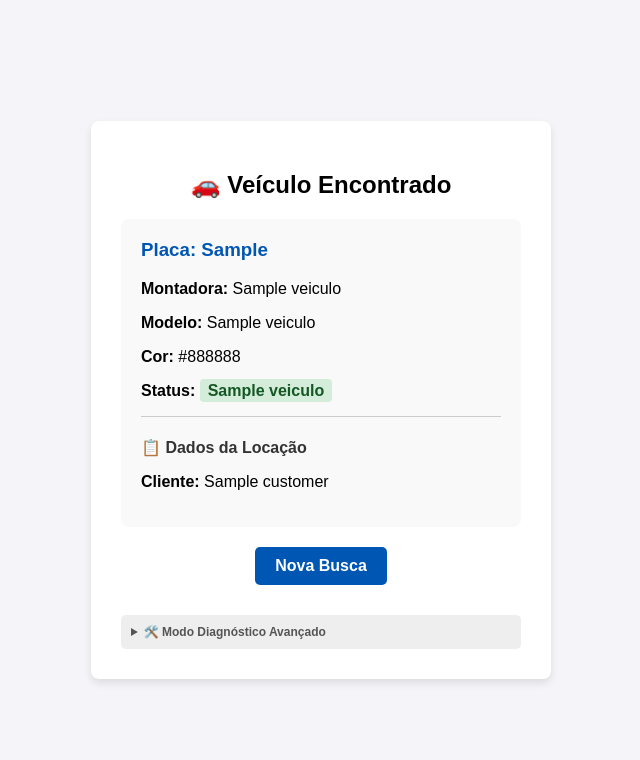
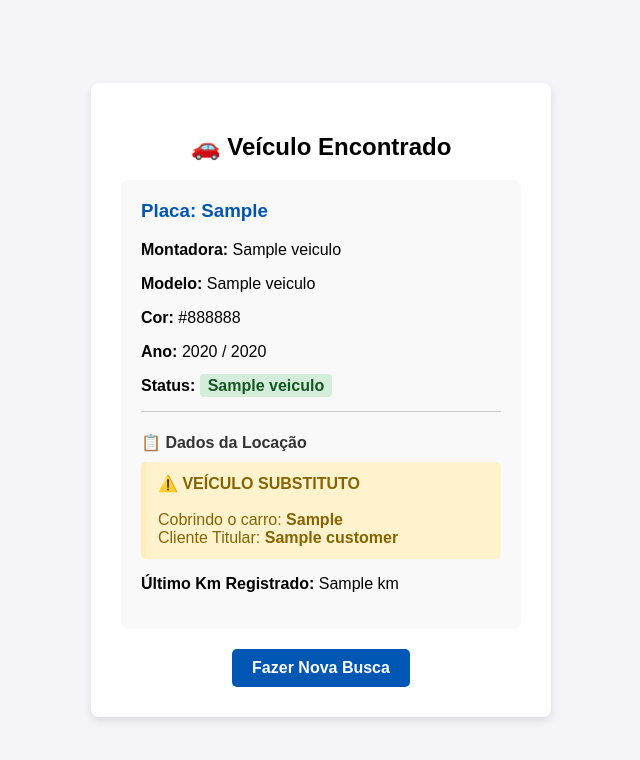
Before and after one commit to utchuco/proxy-nevada, a Flask app: template templates/resultado.html in a window 1280 px wide. Shown: the top 760 px of the page, without its empty margins (319-959 px from the left). Run offline with Flask 3, Linux system fonts and the light colour scheme; the template is opened without the code that fills it: most values are stand-ins (such as "Sample title", 1, 10 or a date in 2020).

Commit message:
Layout 1.0 e regra de carro reserva

```diff
--- a/app.py
+++ b/app.py
@@ -52,7 +52,7 @@ def buscar():
             "Accept": "application/json"
         }
 
-        # 1ª Busca: Ficha técnica do veículo
+        # 1. Busca o veículo que o motorista digitou
         url_busca = f"{API_URL}/vehicle?LicensePlate={placa}"
         response = requests.get(url_busca, headers=headers)
         response.raise_for_status()
@@ -63,31 +63,30 @@ def buscar():
             return render_template("index.html", erro=f"Veículo não encontrado para a placa {placa}.")
 
         veiculo = lista_veiculos[0]
+        veiculo_titular = None
 
-        # Variáveis para guardar o resultado da nossa rede de pesca
-        dados_reserva = None
-        dados_ocorrencia = None
+        # 2. Se for Reserva (Status 14), busca a placa titular e o cliente dela
+        if veiculo.get("vehicleStatusId") == 14:
+            try:
+                r_ocorrencia = requests.get(f"{API_URL}/contract-item-request/search?LicensePlate={placa}", headers=headers)
+                if r_ocorrencia.status_code == 200:
+                    ocorrencias = r_ocorrencia.json().get("data", [])
+                    if ocorrencias:
+                        # Pega a placa do carro titular que originou a ocorrência
+                        placa_titular = ocorrencias[0].get("licensePlate")
 
-        # Se for Status 14 (LOCADO VEÍCULO RESERVA), dispara a busca dupla
-        if veiculo.get("vehicleStatusId") == 14:
-
-            # Tentativa A: Rota de Reservas
-            try:
-                r_reserva = requests.get(f"{API_URL}/vehicle/reservation?licensePlate={placa}", headers=headers)
-                if r_reserva.status_code == 200:
-                    dados_reserva = r_reserva.json()
+                        # Se achou uma placa diferente do próprio reserva
+                        if placa_titular and placa_titular != placa:
+                            # Puxa a ficha completa do carro titular para sabermos quem é o cliente
+                            r_titular = requests.get(f"{API_URL}/vehicle?LicensePlate={placa_titular}", headers=headers)
+                            if r_titular.status_code == 200:
+                                lista_titular = r_titular.json().get("data", [])
+                                if lista_titular:
+                                    veiculo_titular = lista_titular[0]
             except Exception:
                 pass
 
-            # Tentativa B: Rota de Ocorrências
-            try:
-                r_ocorrencia = requests.get(f"{API_URL}/contract-item-request/search?LicensePlate={placa}", headers=headers)
-                if r_ocorrencia.status_code == 200:
-                    dados_ocorrencia = r_ocorrencia.json()
-            except Exception:
-                pass
-
-        return render_template("resultado.html", veiculo=veiculo, dados_reserva=dados_reserva, dados_ocorrencia=dados_ocorrencia)
+        return render_template("resultado.html", veiculo=veiculo, veiculo_titular=veiculo_titular)
 
     except requests.exceptions.HTTPError as err_http:
         return render_template("index.html", erro=f"Falha na comunicação: {err_http}")
--- a/templates/resultado.html
+++ b/templates/resultado.html
@@ -16,33 +16,37 @@
             <p><strong>Montadora:</strong> {{ veiculo.automakerName }}</p>
             <p><strong>Modelo:</strong> {{ veiculo.vehicleModelName }}</p>
             <p><strong>Cor:</strong> {{ veiculo.vehicleColor }}</p>
+            <p><strong>Ano:</strong> {{ veiculo.manufactureYear }} / {{ veiculo.modelYear }}</p>
             <p><strong>Status:</strong> <span style="background-color: #d4edda; color: #155724; padding: 3px 8px; border-radius: 4px; font-weight: bold;">{{ veiculo.vehicleStatusName }}</span></p>
 
             <hr style="border: 0; border-top: 1px solid #ccc; margin: 15px 0;">
 
             <h4 style="margin-bottom: 10px; color: #333;">📋 Dados da Locação</h4>
-            {% if veiculo.contract and veiculo.contract.customer %}
+
+            <!-- Inteligência do Carro Reserva -->
+            {% if veiculo_titular %}
+                <div style="background-color: #fff3cd; color: #856404; padding: 12px; border-radius: 5px; border-left: 5px solid #ffeeba; margin-bottom: 15px;">
+                    <strong>⚠️ VEÍCULO SUBSTITUTO</strong><br><br>
+                    Cobrindo o carro: <strong>{{ veiculo_titular.licensePlate }}</strong><br>
+                    Cliente Titular: <strong>
+                        {% if veiculo_titular.contract and veiculo_titular.contract.customer %}
+                            {{ veiculo_titular.contract.customer.tradingName }}
+                        {% else %}
+                            Não identificado
+                        {% endif %}
+                    </strong>
+                </div>
+            <!-- Carro Padrão -->
+            {% elif veiculo.contract and veiculo.contract.customer %}
                 <p><strong>Cliente:</strong> {{ veiculo.contract.customer.tradingName }}</p>
             {% else %}
-                <p><em>Buscando amarração de contrato...</em></p>
+                <p><em>Sem contrato ativo vinculado no momento.</em></p>
             {% endif %}
 
+            <p><strong>Último Km Registrado:</strong> {{ veiculo.informedOdometer }} km</p>
         </div>
 
-        <a href="/" style="display: inline-block; padding: 10px 20px; background-color: #0056b3; color: white; text-decoration: none; border-radius: 5px; font-weight: bold;">Nova Busca</a>
-
-        <details style="margin-top: 30px; text-align: left; background: #eee; padding: 10px; border-radius: 5px;">
-            <summary style="cursor: pointer; font-size: 12px; color: #555; font-weight: bold;">🛠️ Modo Diagnóstico Avançado</summary>
-            <pre style="font-size: 11px; overflow-x: auto; background: #222; color: #0f0; padding: 15px; border-radius: 5px; margin-top: 10px;">
-TENTATIVA A (Rota de Reservas):
-{{ dados_reserva | tojson(indent=4) if dados_reserva else 'Vazio' }}
-
----------------------------------------------------
-
-TENTATIVA B (Rota de Ocorrências):
-{{ dados_ocorrencia | tojson(indent=4) if dados_ocorrencia else 'Vazio' }}
-            </pre>
-        </details>
+        <a href="/" style="display: inline-block; padding: 10px 20px; background-color: #0056b3; color: white; text-decoration: none; border-radius: 5px; font-weight: bold;">Fazer Nova Busca</a>
     </div>
 </body>
 </html>
```
